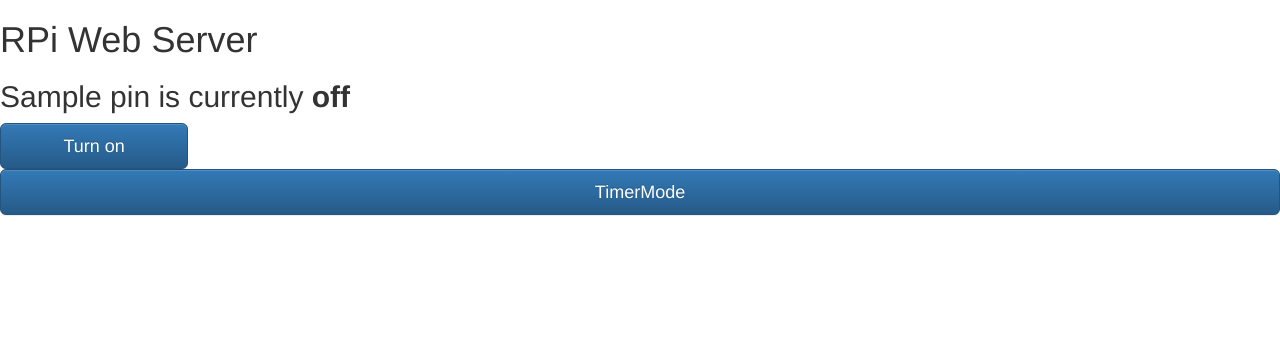
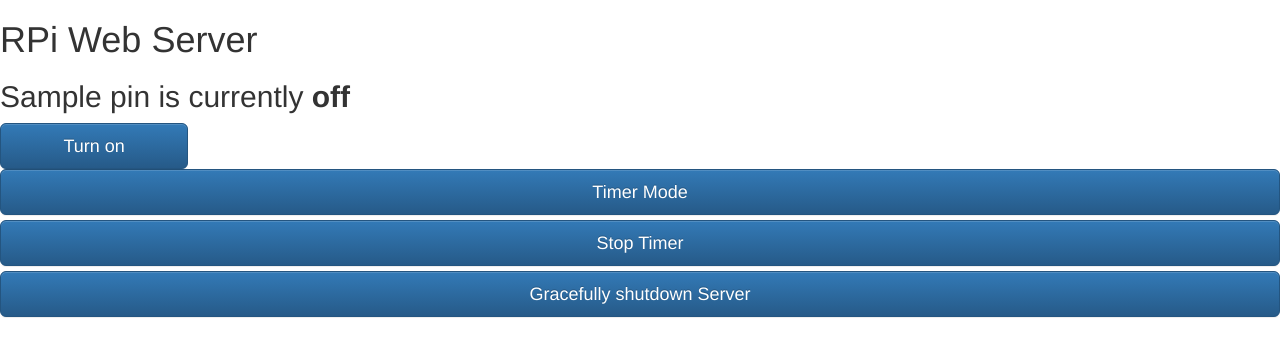
Before and after one commit to carrjd/IT515RLab1, a Flask app: template templates/main.html in a window 1280 px wide. Shown: the top 357 px of the page. Run offline with Flask 2, Linux system fonts and the light colour scheme; the template is opened without the code that fills it: most values are stand-ins (such as "Sample title", 1, 10 or a date in 2020); some libraries are stand-ins or nearby versions.

Commit message:
Timer works, odd error on activation but all functionality present

```diff
--- a/app.py
+++ b/app.py
@@ -9,6 +9,36 @@ Complete project details: http://randomnerdtutorials.com
 import time
 import RPi.GPIO as GPIO
 from flask import Flask, render_template, request
+from threading import Thread, Event
+
+class LoopThread(Thread):
+    def __init__(self, stop_event, interrupt_event):
+        self.stop_event = stop_event
+        self.interrupt_event = interrupt_event
+        Thread.__init__(self)
+
+    def run(self):
+        while not self.stop_event.is_set():
+            self.loop_process()
+            if self.interrupt_event.is_set():
+                self.interrupted_process()
+                self.interrupt_event.clear()
+
+    def loop_process(self):
+		for pin in pins:
+ 			GPIO.output(pin, GPIO.HIGH)
+			time.sleep(1)
+			GPIO.output(pin,GPIO.LOW)
+
+    def interrupted_process(self):
+        print("Interrupted!")
+
+STOP_EVENT = Event()
+INTERRUPT_EVENT = Event()
+thread = LoopThread(STOP_EVENT, INTERRUPT_EVENT)
+
+
+
 app = Flask(__name__)
 
 GPIO.setmode(GPIO.BCM)
@@ -64,36 +94,37 @@ def action(changePin, action):
    }
 #
    return render_template('main.html', **templateData)
+
 @app.route("/timer")
 def startloop():
-   toasts=0
-   while (toasts ==0):
-		for pin in pins:
- 			GPIO.output(pin, GPIO.HIGH)
-			time.sleep(1)
-			GPIO.output(pin,GPIO.LOW)
+	thread.start()
 
-  #		deviceName = pins[changePin]['name']
-   # If the action part of the URL is "on," execute the code indented below:
-   #		if action == "on":
-   	   # Set the pin high:
-    #	  GPIO.output(changePin, GPIO.HIGH)
-      # Save the status message to be passed into the template:
-   #	   message = "Turned " + deviceName + " on."
-   #	if action == "off":
-    #	  GPIO.output(changePin, GPIO.LOW)
-    #	  message = "Turned " + deviceName + " off."
+def shutdown_server():
+    func = request.environ.get('werkzeug.server.shutdown')
+    if func is None:
+        raise RuntimeError('Not running with the Werkzeug Server')
+    func()
 
-   # For each pin, read the pin state and store it in the pins dictionary:
-   for pin in pins:
-    	  pins[pin]['state'] = GPIO.input(pin)
 
-   # Along with the pin dictionary, put the message into the template data dictionary:
-   templateData = {
-    	  'pins' : pins
-  	 }
+@app.route("/shutdown")
+def shutdown():
+    STOP_EVENT.set()
+    thread.join()
+    shutdown_server()
+    return "OK", 200
 
-   return render_template('main.html', **templateData)
+@app.route("/interrupt")
+def interrupt():
+    INTERRUPT_EVENT.set()
+    STOP_EVENT.set()
+    thread.join()
+#    shutdown_server()
+    templateData = {
+      'pins' : pins
+   }
+#
+    return render_template('main.html', **templateData)
+
 
 
 if __name__ == "__main__":
--- a/templates/main.html
+++ b/templates/main.html
@@ -21,6 +21,8 @@
       <a href="/{{pin}}/on" class="btn btn-block btn-lg btn-primary" role="button">Turn on</a></div></div>
    {% endif %}
    {% endfor %}
- <a href="/timer" class="btn btn-block btn-lg btn-primary" role="button">TimerMode</a></div></div>
+ <a href="/timer" class="btn btn-block btn-lg btn-primary" role="button">Timer Mode</a></div></div>
+<a href="/interrupt" class="btn btn-block btn-lg btn-primary" role="button">Stop Timer</a></div></div>
+<a href="/shutdown" class="btn btn-block btn-lg btn-primary" role="button">Gracefully shutdown Server</a></div></div>
 </body>
 </html>
```
